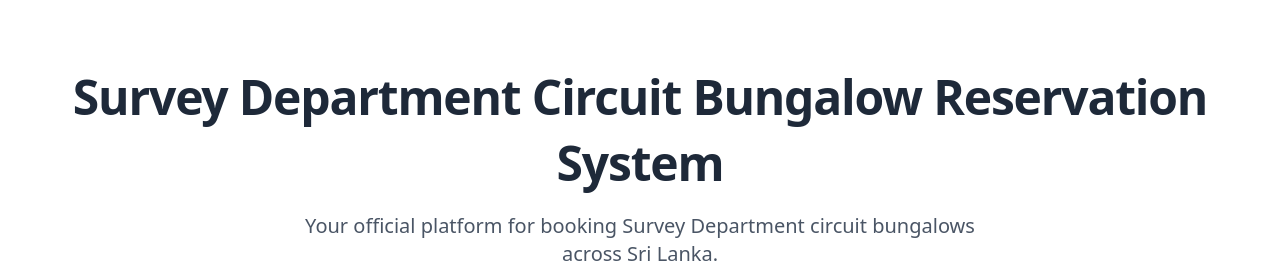
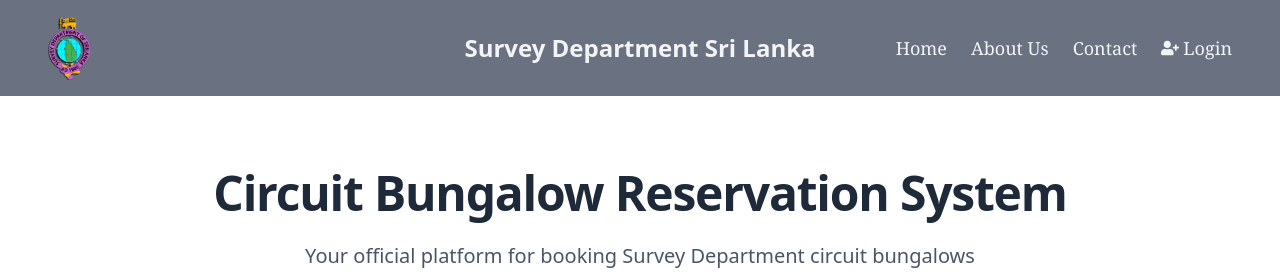
Before and after one commit to ThashmikaRathnayake/Circuit-Bungalows-Booking-System, a React (Vite) app in the folder frontend/: page / in a window 1280 px wide. Shown: the top 274 px of the page. Built offline with nearby package versions, Linux system fonts and the light colour scheme.

Commit message:
feat: implement a responsive navbar

```diff
--- /dev/null
+++ b/frontend/src/components/Navbar.jsx
@@ -0,0 +1,104 @@
+import React, { useState } from "react";
+import { FaUserPlus, FaBars, FaTimes } from "react-icons/fa";
+import surveyLogo from "../assets/surveylogo.png";
+
+const Navbar = () => {
+    const [isOpen, setIsOpen] = useState(false);
+
+    return (
+        <nav className="bg-gray-500 h-24 flex items-center px-6 lg:px-12 justify-between relative">
+            <div className="flex items-center">
+                <img
+                    src={surveyLogo}
+                    alt="Survey Department Logo"
+                    className="h-16 w-auto"
+                />
+            </div>
+
+            <div className="absolute left-1/2 transform -translate-x-1/2 font-bold text-lg sm:text-xl md:text-2xl text-gray-100 font-sans text-center">
+                Survey Department Sri Lanka
+            </div>
+
+            {/* desktop */}
+            <ul className="hidden lg:flex space-x-6 font-serif text-lg text-gray-100 items-center">
+                <li>
+                    <a
+                        href="#"
+                        className="hover:text-gray-300 transition-colors duration-300"
+                    >
+                        Home
+                    </a>
+                </li>
+                <li>
+                    <a
+                        href="#"
+                        className="hover:text-gray-300 transition-colors duration-300"
+                    >
+                        About Us
+                    </a>
+                </li>
+                <li>
+                    <a
+                        href="#"
+                        className="hover:text-gray-300 transition-colors duration-300"
+                    >
+                        Contact
+                    </a>
+                </li>
+                <li>
+                    <button className="flex items-center text-gray-100 hover:text-gray-300 transition">
+                        <FaUserPlus className="mr-1" /> Login
+                    </button>
+                </li>
+            </ul>
+
+            {/* mobile + tablets */}
+            <div className="lg:hidden">
+                <button
+                    onClick={() => setIsOpen(!isOpen)}
+                    className="text-gray-100 text-2xl focus:outline-none"
+                >
+                    {isOpen ? <FaTimes /> : <FaBars />}
+                </button>
+            </div>
+
+            {isOpen && (
+                <div className="absolute top-24 left-0 w-full bg-gray-600 shadow-lg lg:hidden z-50">
+                    <ul className="flex flex-col items-center space-y-4 py-6 text-gray-100 font-serif text-lg">
+                        <li>
+                            <a
+                                href="#"
+                                className="hover:text-gray-300 transition-colors duration-300"
+                            >
+                                Home
+                            </a>
+                        </li>
+                        <li>
+                            <a
+                                href="#"
+                                className="hover:text-gray-300 transition-colors duration-300"
+                            >
+                                About Us
+                            </a>
+                        </li>
+                        <li>
+                            <a
+                                href="#"
+                                className="hover:text-gray-300 transition-colors duration-300"
+                            >
+                                Contact
+                            </a>
+                        </li>
+                        <li>
+                            <button className="flex items-center text-gray-100 hover:text-gray-300 transition">
+                                <FaUserPlus className="mr-1" /> Login
+                            </button>
+                        </li>
+                    </ul>
+                </div>
+            )}
+        </nav>
+    );
+};
+
+export default Navbar;
--- a/frontend/src/pages/Homepage.jsx
+++ b/frontend/src/pages/Homepage.jsx
@@ -1,13 +1,14 @@
 import React from 'react'
 import ImageCarousel from '../components/ImageCarousel'
+import Navbar from '../components/Navbar'
 
 const Homepage = () => {
   return (
     <div>
-        {/* Heading + Tagline */}
+      <Navbar/>
       <div className="w-full text-center py-16">
         <h1 className="text-3xl md:text-5xl font-extrabold text-gray-800 tracking-tight leading-snug">
-          Survey Department Circuit Bungalow Reservation System
+          Circuit Bungalow Reservation System
         </h1>
         <p className="mt-4 text-lg md:text-xl text-gray-600 max-w-2xl mx-auto">
           Your official platform for booking Survey Department circuit bungalows across Sri Lanka.
```
